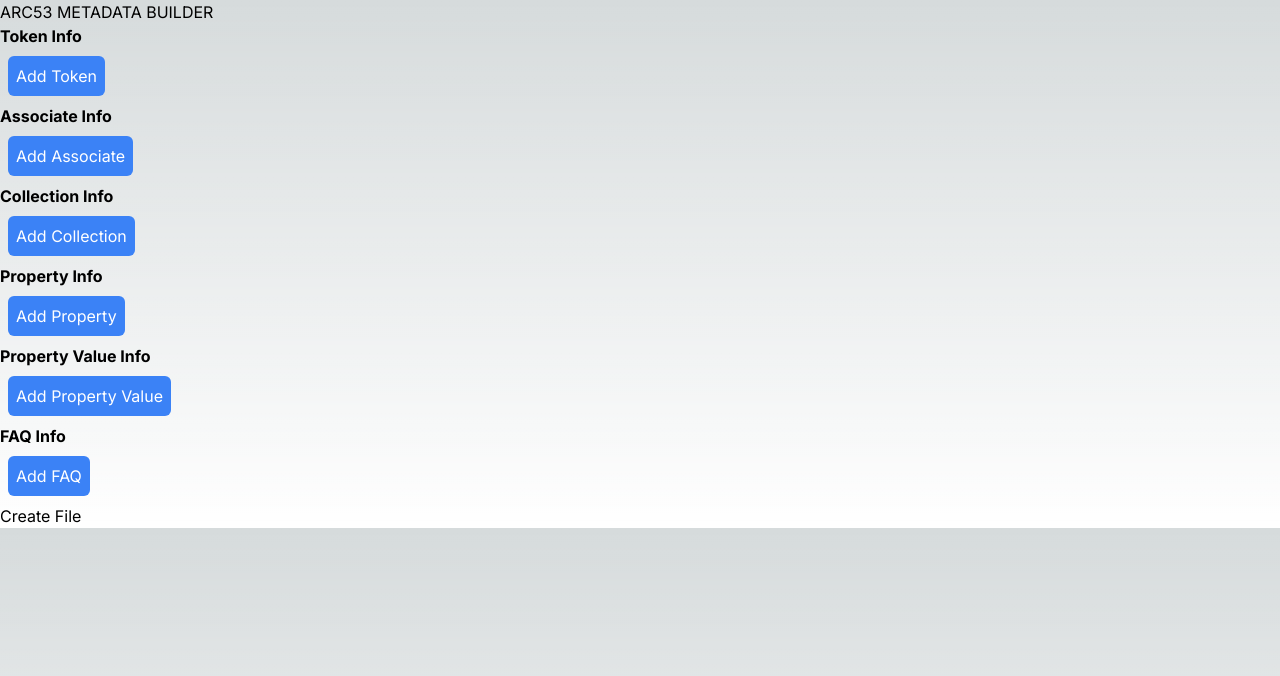
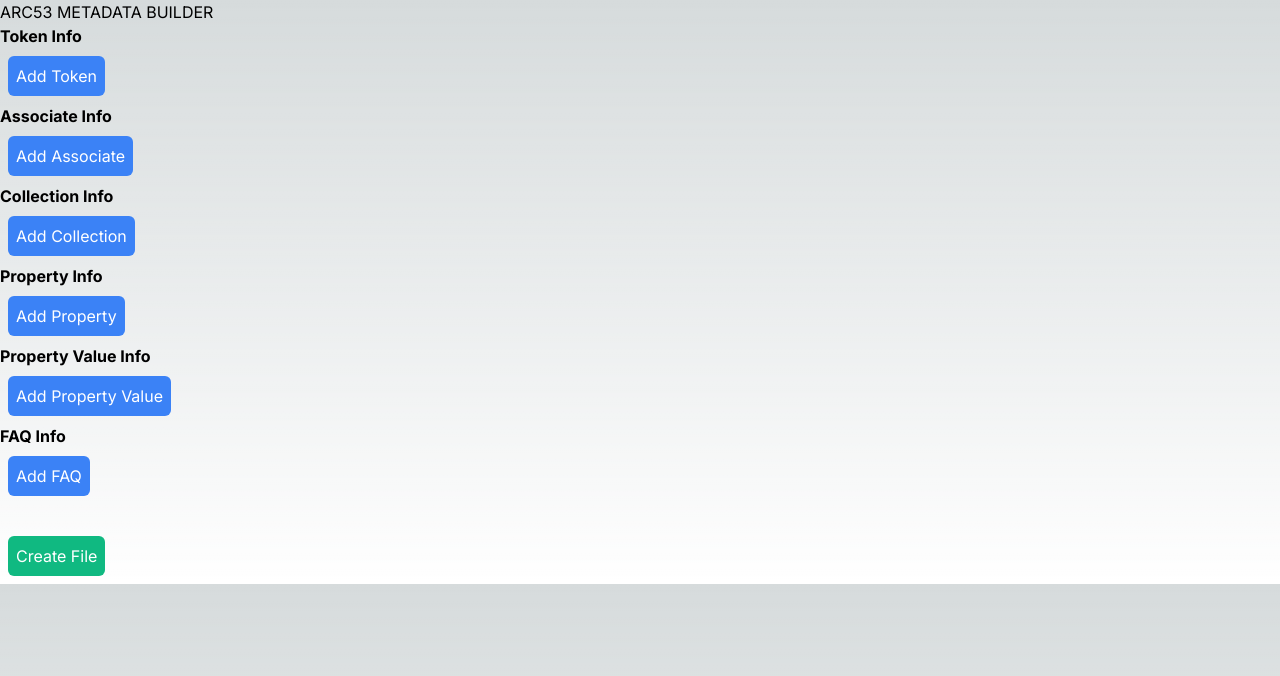
Before and after one commit to kylebeee/arc53-client-ts, a Next.js app: page / in a window 1280 px wide. Shown: the top 676 px of the page. Built offline with nearby package versions, Linux system fonts and the light colour scheme.

Commit message:
added specific styling for create file button

```diff
--- a/components/buttons/create-arc53-file-button/index.tsx
+++ b/components/buttons/create-arc53-file-button/index.tsx
@@ -3,7 +3,8 @@
 export default function Arc53CreateFileButton() {
     return (
         <button
-
+            className="block p-2 m-2 mt-10 bg-emerald-500 text-white rounded-md"
+            type="button"
         >
             Create File
         </button>
```
